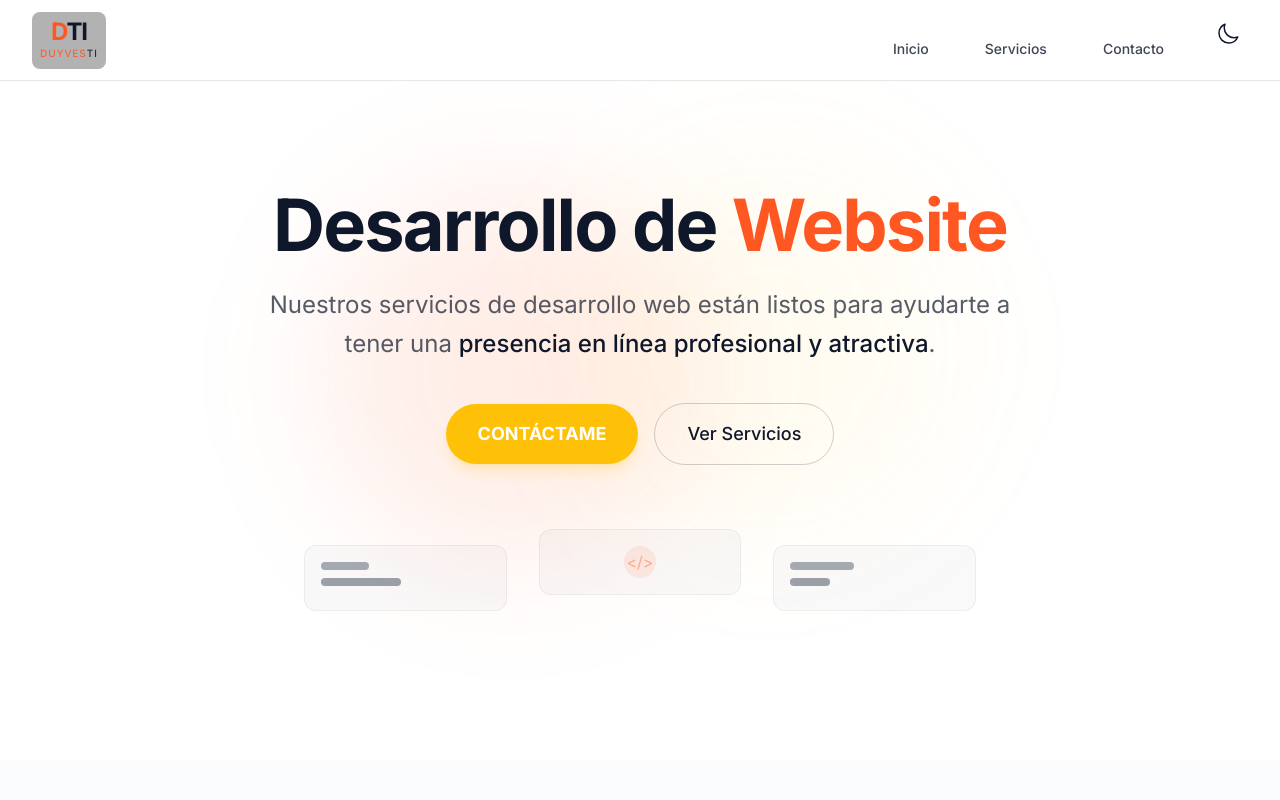
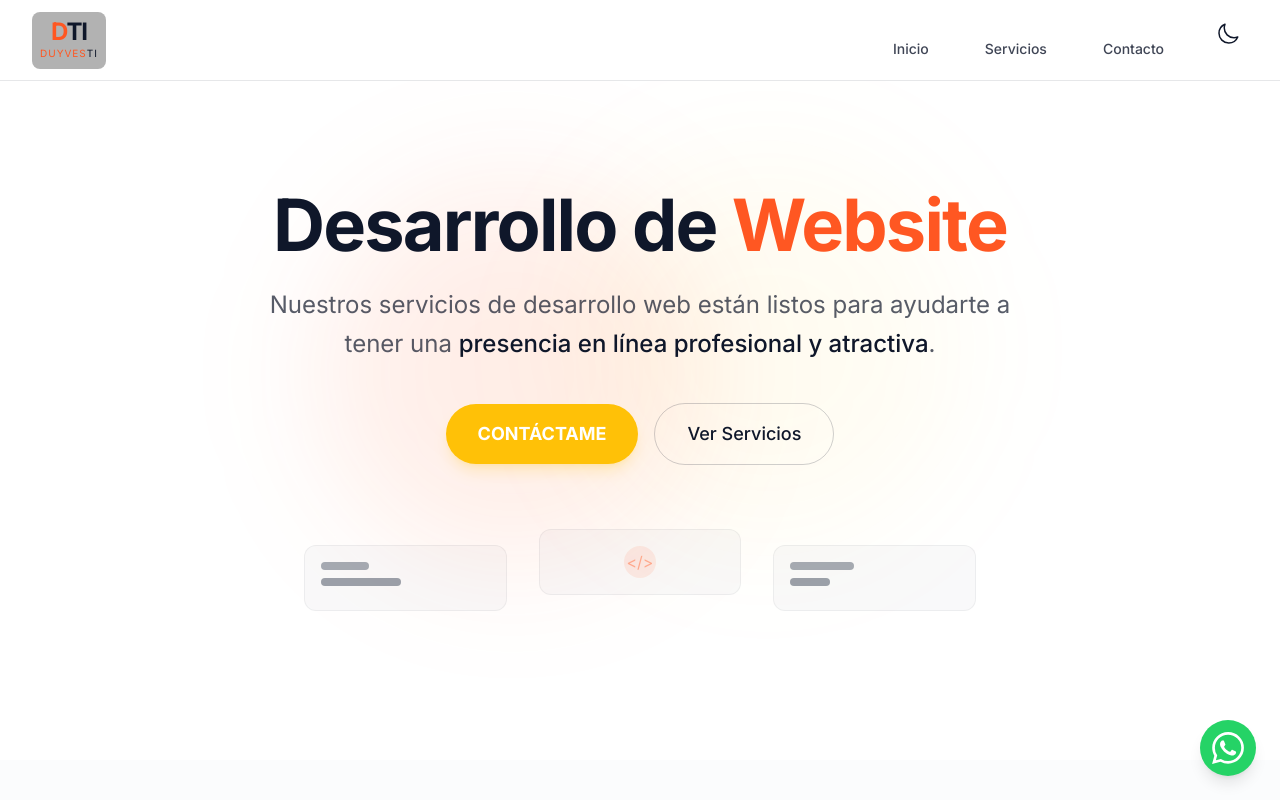
Before and after one commit to DuyvesTI/WebPagesDuyvesTI, a Next.js app: page / in a window 1280 px wide. Shown: the top 800 px of the page. Built offline with nearby package versions, Linux system fonts and the light colour scheme.

Commit message:
feat: agregar boton flotante de WhatsApp y corregir hydration mismatch en ThemeToggle

```diff
--- a/src/app/layout.tsx
+++ b/src/app/layout.tsx
@@ -2,6 +2,7 @@
 import { Inter } from "next/font/google";
 import Navbar from "@/components/Navbar";
 import Footer from "@/components/Footer";
+import WhatsAppButton from "@/components/WhatsAppButton";
 import "./globals.css";
 
 const inter = Inter({ subsets: ["latin"] });
@@ -29,6 +30,7 @@
             {children}
           </main>
           <Footer />
+          <WhatsAppButton />
         </ThemeProvider>
       </body>
     </html>
--- a/src/components/ThemeToggle.tsx
+++ b/src/components/ThemeToggle.tsx
@@ -1,9 +1,20 @@
 "use client";
 
 import { useTheme } from "@/context/ThemeContext";
+import { useState, useEffect } from "react";
 
 export default function ThemeToggle() {
     const { theme, toggleTheme } = useTheme();
+    const [mounted, setMounted] = useState(false);
+
+    // Evita el error de hidratación montando el componente solo en el cliente
+    useEffect(() => {
+        setMounted(true);
+    }, []);
+
+    if (!mounted) {
+        return <div className="w-10 h-10" aria-hidden="true" />; // Placeholder con el mismo tamaño aproximado
+    }
 
     return (
         <button
--- /dev/null
+++ b/src/components/WhatsAppButton.tsx
@@ -0,0 +1,38 @@
+"use client";
+
+import React from 'react';
+
+export default function WhatsAppButton() {
+  const phoneNumber = "56929750390";
+  // Puedes personalizar este mensaje inicial
+  const message = "Hola, estoy interesado en los servicios de DuyvesTI y me gustaría obtener más información.";
+
+  // La URL de wa.me de WhatsApp maneja automáticamente abrir la app en móvil o WhatsApp Web en PC
+  const whatsappUrl = `https://wa.me/${phoneNumber}?text=${encodeURIComponent(message)}`;
+
+  return (
+    <a
+      href={whatsappUrl}
+      target="_blank"
+      rel="noopener noreferrer"
+      className="fixed bottom-6 right-6 z-50 flex items-center justify-center w-14 h-14 bg-[#25D366] text-white rounded-full shadow-lg hover:bg-[#128C7E] hover:scale-110 active:scale-95 transition-all duration-300 group"
+      aria-label="Contactar por WhatsApp"
+    >
+      <svg
+        xmlns="http://www.w3.org/2000/svg"
+        viewBox="0 0 24 24"
+        fill="currentColor"
+        className="w-8 h-8"
+      >
+        <path d="M17.472 14.382c-.297-.149-1.758-.867-2.03-.967-.273-.099-.471-.148-.67.15-.197.297-.767.966-.94 1.164-.173.199-.347.223-.644.075-.297-.15-1.255-.463-2.39-1.475-.883-.788-1.48-1.761-1.653-2.059-.173-.297-.018-.458.13-.606.134-.133.298-.347.446-.52.149-.174.198-.298.298-.497.099-.198.05-.371-.025-.52-.075-.149-.669-1.612-.916-2.207-.242-.579-.487-.5-.669-.51-.173-.008-.371-.01-.57-.01-.198 0-.52.074-.792.372-.272.297-1.04 1.016-1.04 2.479 0 1.462 1.065 2.875 1.213 3.074.149.198 2.096 3.2 5.077 4.487.709.306 1.262.489 1.694.625.712.227 1.36.195 1.871.118.571-.085 1.758-.719 2.006-1.413.248-.694.248-1.289.173-1.413-.074-.124-.272-.198-.57-.347m-5.421 7.403h-.004a9.87 9.87 0 01-5.031-1.378l-.361-.214-3.741.982.998-3.648-.235-.374a9.86 9.86 0 01-1.51-5.26c.001-5.45 4.436-9.884 9.888-9.884 2.64 0 5.122 1.03 6.988 2.898a9.825 9.825 0 012.893 6.994c-.003 5.45-4.437 9.884-9.885 9.884m8.413-18.297A11.815 11.815 0 0012.05 0C5.495 0 .16 5.335.157 11.892c0 2.096.547 4.142 1.588 5.945L.057 24l6.305-1.654a11.882 11.882 0 005.683 1.448h.005c6.554 0 11.89-5.335 11.893-11.893a11.821 11.821 0 00-3.48-8.413z" />
+      </svg>
+      {/* Tooltip visible en hover solo en PC/dispositivos más grandes (oculto en móviles por defecto) */}
+      <span className="absolute right-[70px] px-3 py-1 bg-foreground text-background text-sm rounded shadow-lg opacity-0 whitespace-nowrap pointer-events-none group-hover:opacity-100 transition-opacity duration-300 hidden sm:block">
+        Escríbenos
+      </span>
+
+      {/* Opcional: efecto de pulso para mayor atención (ping animation) */}
+      <span className="absolute inline-flex h-full w-full rounded-full bg-[#25D366] opacity-0 group-hover:animate-ping -z-10"></span>
+    </a>
+  );
+}
```
